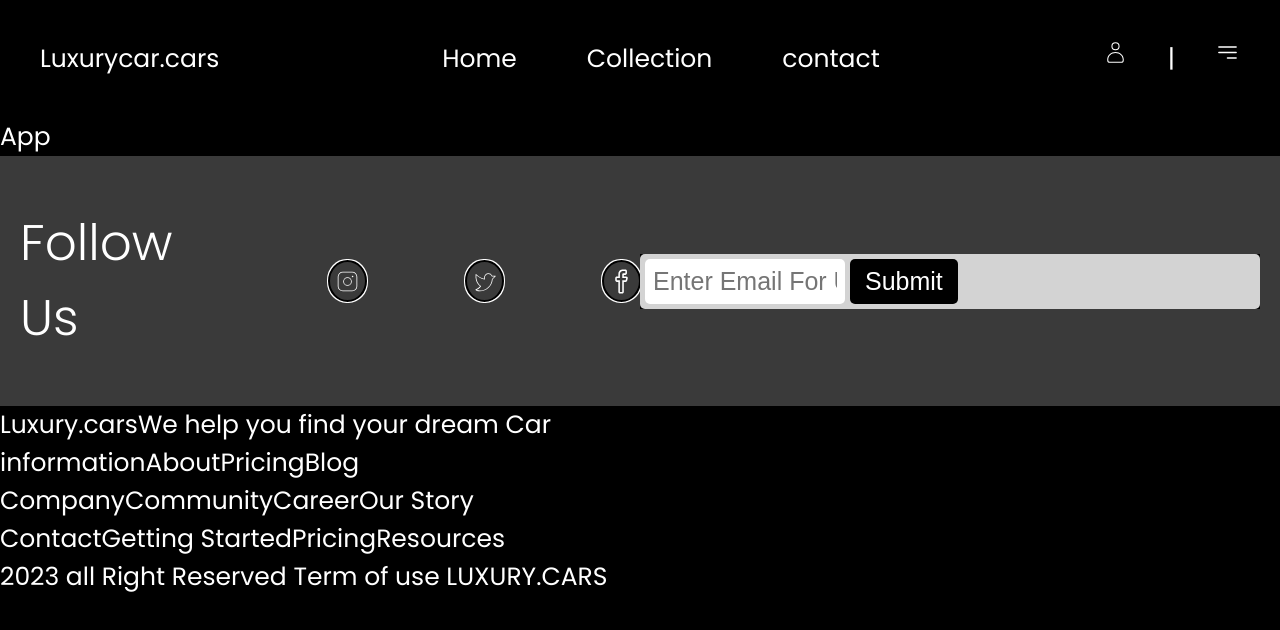
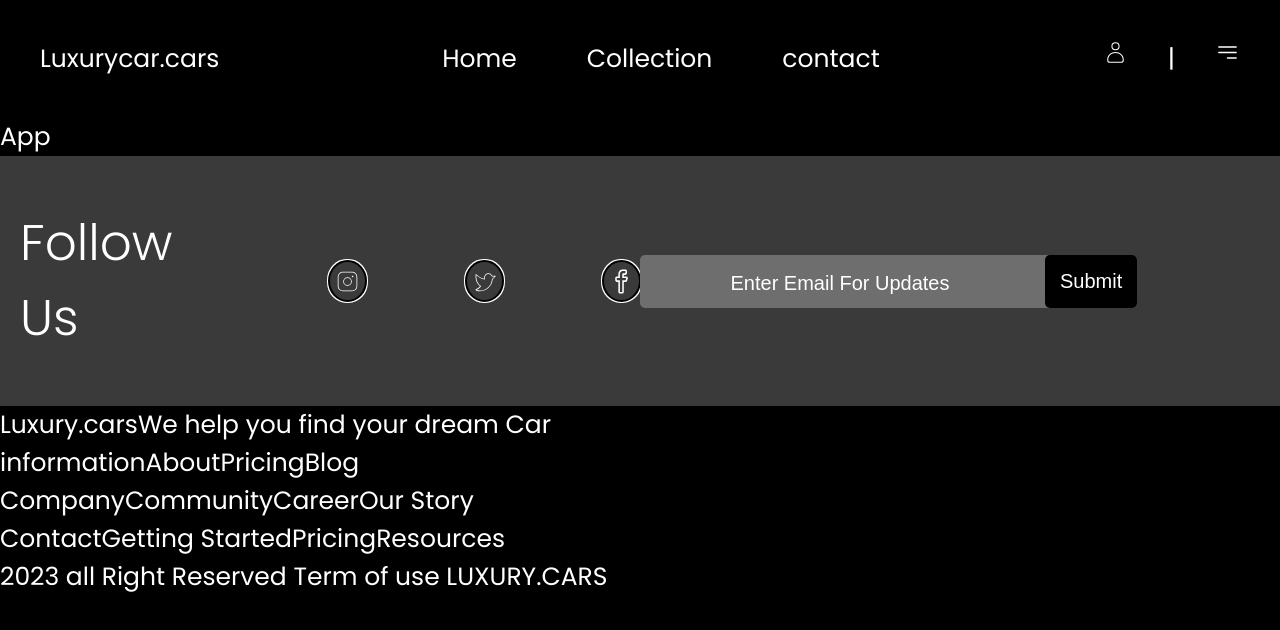
Before and after one commit to oladimejitaiwoodusote/car-site, a React (Vite) app: page / in a window 1280 px wide. Shown: the top 630 px of the page. Built offline with nearby package versions, Linux system fonts and the light colour scheme.

Commit message:
Top Footer section

```diff
--- a/src/components/Footer.tsx
+++ b/src/components/Footer.tsx
@@ -22,30 +22,28 @@ function Footer() {
       </div>
       <div className='footer_bottom'>
         <div className='footer_column'>
-          <span>Luxury.cars</span>
+          <span className="footer_title">Luxury.cars</span>
           <span>We help you find your dream Car</span>
         </div>
         <div className='footer_column'>
-          <span>information</span>
+          <span className="footer_title">information</span>
           <span>About</span>
           <span>Pricing</span>
           <span>Blog</span>
         </div>
         <div className='footer_column'>
-          <span>Company</span>
+          <span className="footer_title">Company</span>
           <span>Community</span>
           <span>Career</span>
           <span>Our Story</span>
         </div>
         <div className='footer_column'>
-          <span>Contact</span>
+          <span className="footer_title">Contact</span>
           <span>Getting Started</span>
           <span>Pricing</span>
           <span>Resources</span>
         </div>
-        <div className='footer_bottom'>
-          <p>2023 all Right Reserved Term of use LUXURY.CARS</p>
-        </div>
+        <p className="footer_copyright">2023 all Right Reserved Term of use LUXURY.CARS</p>
       </div>
     </footer>
   )
--- a/src/styles/Footer.css
+++ b/src/styles/Footer.css
@@ -17,8 +17,9 @@
     display: flex;
     align-items: center;
     gap: 100px;
-    flex: 1;
+    flex: 0.6;
     background-color: transparent;
+    margin-right: 0px;
 }
 
 .footer_top_left span{
@@ -48,33 +49,46 @@
 .footer_top_right {
     flex: 1;
     display: flex;
-    justify-content: center;
+    justify-content: flex-start;
     align-items: center;
+    flex: 0.6;
+    background-color: #3a3a3a;
 }
 
 .footer_form{
     display: flex;
     align-items: center;
     gap: 5px;
-    background-color: lightgray;
-    padding: 5px;
+    background-color: #6e6e6e;
+    padding: 0px;
     border-radius: 5px;
-    width: 100%;
+    width: auto;
+    max-width: 600px;
 }
 
 .footer_form_input {
     padding: 8px;
     border: none;
-    background-color: white;
+    background-color: #6e6e6e;
     border-radius: 5px;
-    width: 200px;
+    width: 400px;
+    text-align: center;
+    color: white;
+}
+
+.footer_form_input::placeholder {
+    color: white;
+    opacity: 1;
+    font-size: 20px;
 }
 
 .footer_input_submit {
-    padding: 8px 15px;
+    height: 100%;
+    padding: 15px 15px;
     border: none;
     background-color: black;
     color: white;
     border-radius: 5px;
     cursor: pointer;
+    font-size: 20px;
 }
```
